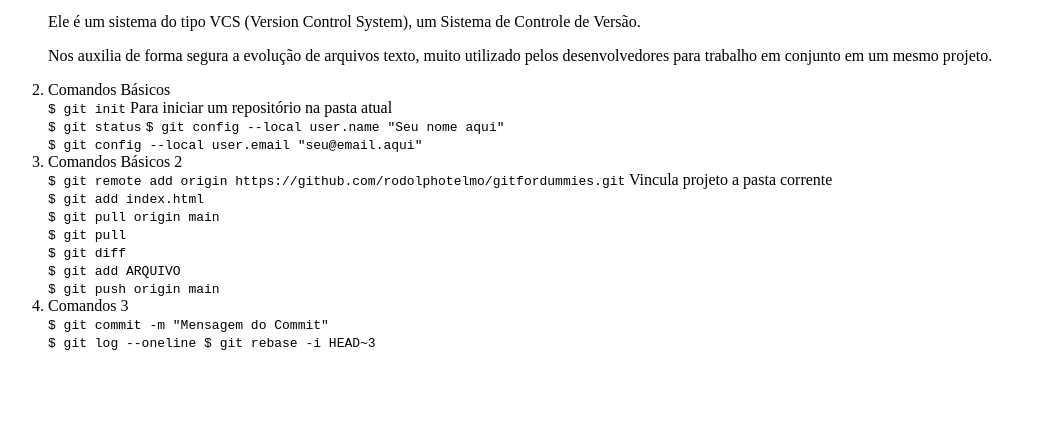
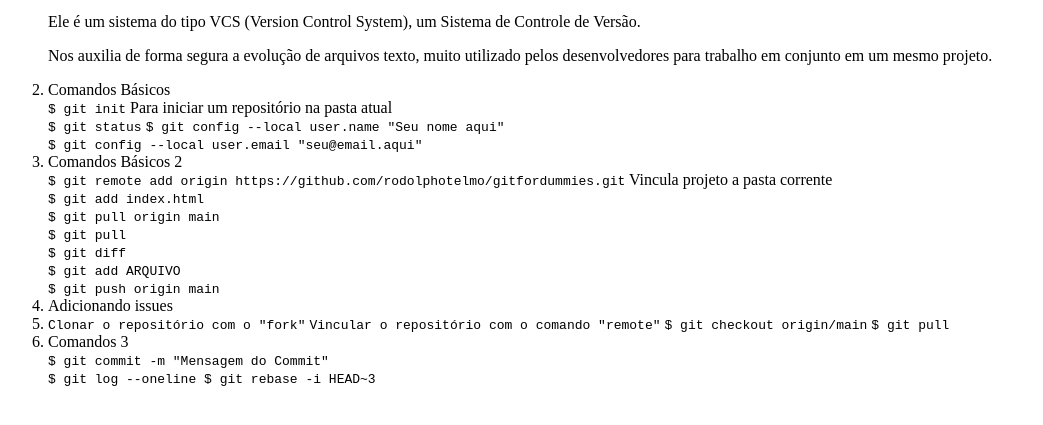
Before and after one commit to rodolphotelmo/gitfordummies, a plain HTML site: page index.html in a window 1280 px wide. Shown: the part 101-526 px from the top of the page, without its empty margins (0-1043 px from the left). Drawn offline with Linux system fonts and the light colour scheme.

Commit message:
Mensagem do Issues #1

```diff
--- a/index.html
+++ b/index.html
@@ -23,6 +23,11 @@
             <code>$ git diff</code><br />
             <code>$ git add ARQUIVO</code><br />
             <code>$ git push origin main</code>
+        <li>Adicionando issues<li>
+	    <code>Clonar o repositório com o "fork"</code>
+	    <code>Vincular o repositório com o comando "remote"</code>
+	    <code>$ git checkout origin/main</code>
+	    <code>$ git pull</code><br />
         <li>Comandos 3</li>
             <code>$ git commit -m "Mensagem do Commit" </code><br />
             <code>$ git log --oneline </code>
```
